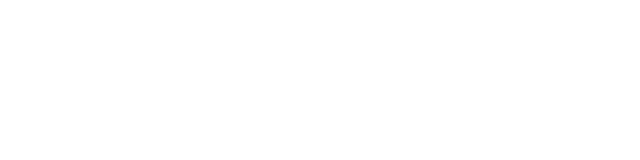
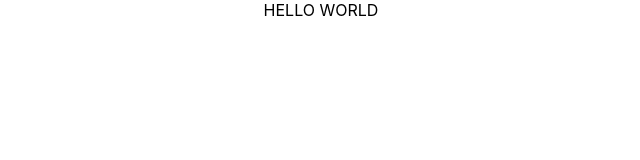
Before and after one commit to Ibristi/Homeworks, a React (Create React App) app: page / in a window 1280 px wide. Shown: the top 160 px of the page, without its empty margins (319-959 px from the left). Built offline with nearby package versions, Linux system fonts and the light colour scheme.

Commit message:
'master1'

```diff
--- a/src/App.js
+++ b/src/App.js
@@ -3,6 +3,7 @@
 
 function App() {
 	return <div className='App'>
+		HELLO WORLD
   </div>
 }
 
```
